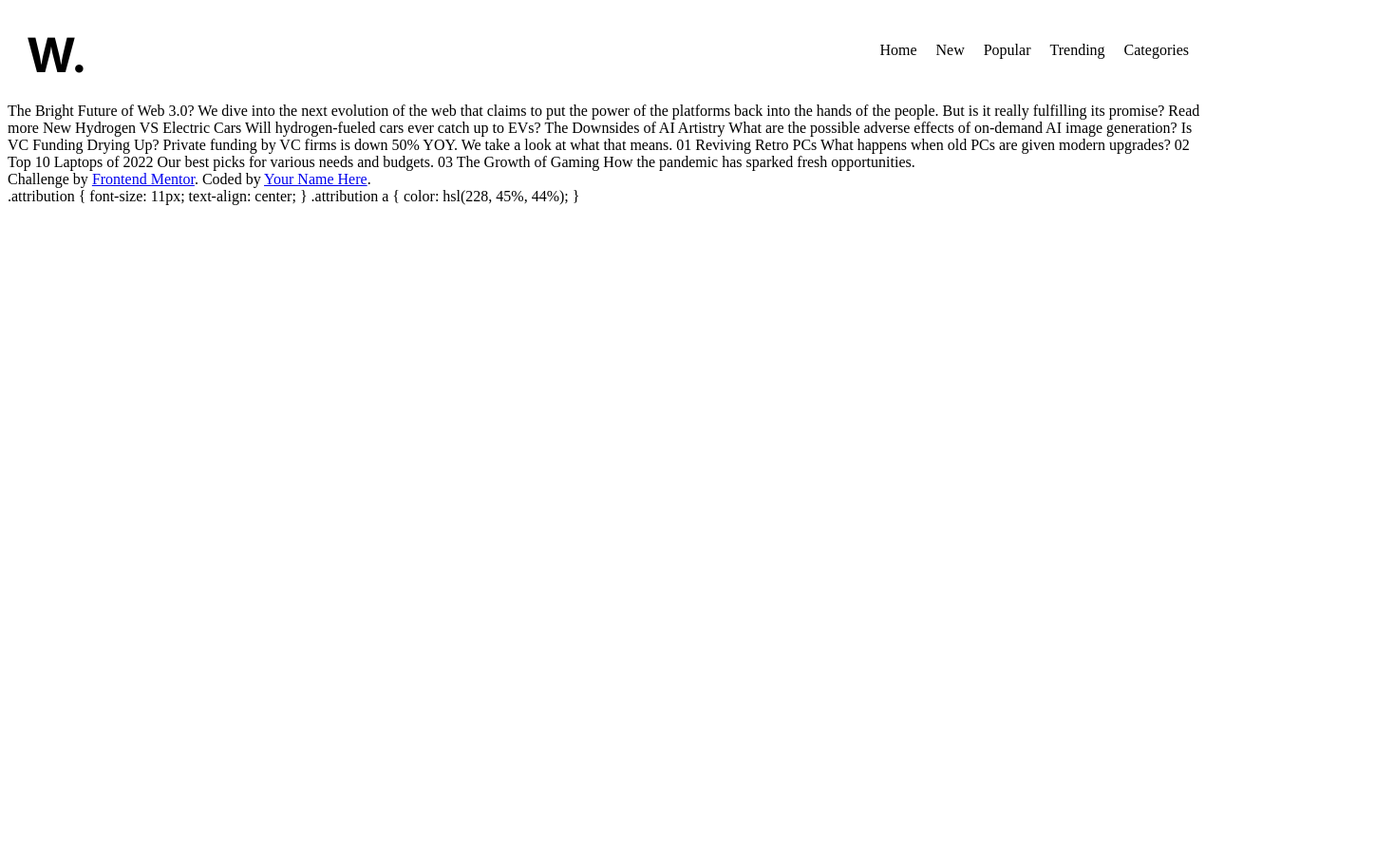
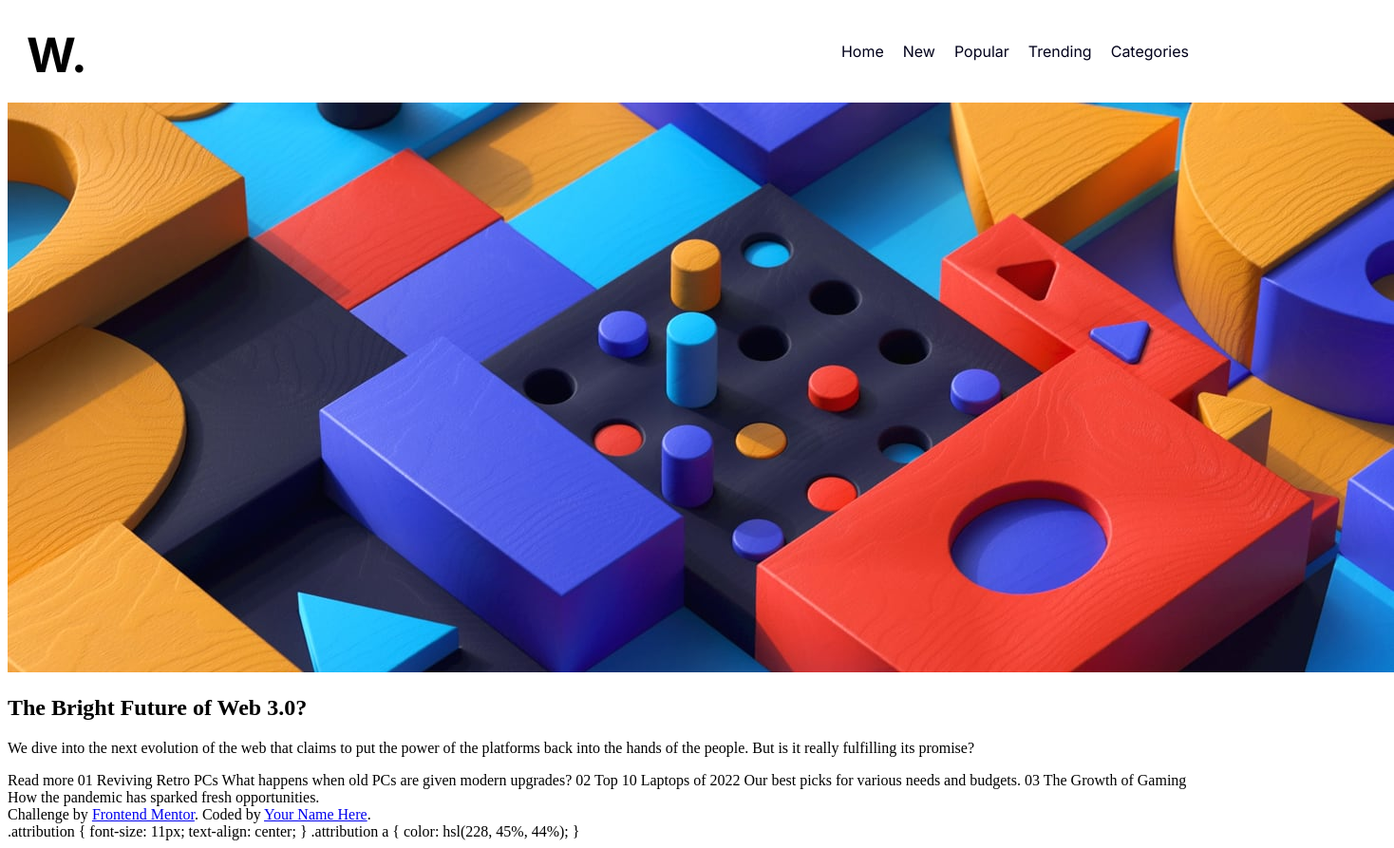
Before and after one commit to Anita-chivizhe/Python-Fundamentals, a plain HTML site: page Python_Day18_Assessment/news-homepage-main/index.html in a window 1280 px wide. Shown: the whole page at 95% size, 1468 px wide, since content can reach past the window. Before the commit the page ends 800 px from the top, so only its background shows below. Drawn offline with Linux system fonts and the light colour scheme.

Commit message:
hero and hero-content

```diff
--- a/Python_Day18_Assessment/news-homepage-main/index.html
+++ b/Python_Day18_Assessment/news-homepage-main/index.html
@@ -36,6 +36,10 @@
         list-style: none;
         display: flex;
         gap: 20px;
+        font-family: "Inter";
+      }
+      nav li {
+        color: hsl(240, 100%, 5%);
       }
     </style>
   </head>
@@ -53,16 +57,24 @@
       </nav>
     </header>
 
-    The Bright Future of Web 3.0? We dive into the next evolution of the web
-    that claims to put the power of the platforms back into the hands of the
-    people. But is it really fulfilling its promise? Read more New Hydrogen VS
-    Electric Cars Will hydrogen-fueled cars ever catch up to EVs? The Downsides
-    of AI Artistry What are the possible adverse effects of on-demand AI image
-    generation? Is VC Funding Drying Up? Private funding by VC firms is down 50%
-    YOY. We take a look at what that means. 01 Reviving Retro PCs What happens
-    when old PCs are given modern upgrades? 02 Top 10 Laptops of 2022 Our best
-    picks for various needs and budgets. 03 The Growth of Gaming How the
-    pandemic has sparked fresh opportunities.
+    <main>
+      <section class="hero">
+        <img src="./assets/images/image-web-3-desktop.jpg" alt="Abstract Art" />
+        <div class="hero-content">
+          <h1>The Bright Future of Web 3.0?</h1>
+          <p>
+            We dive into the next evolution of the web that claims to put the
+            power of the platforms back into the hands of the people. But is it
+            really fulfilling its promise?
+          </p>
+        </div>
+      </section>
+    </main>
+
+    Read more 01 Reviving Retro PCs What happens when old PCs are given modern
+    upgrades? 02 Top 10 Laptops of 2022 Our best picks for various needs and
+    budgets. 03 The Growth of Gaming How the pandemic has sparked fresh
+    opportunities.
 
     <div class="attribution">
       Challenge by
```
